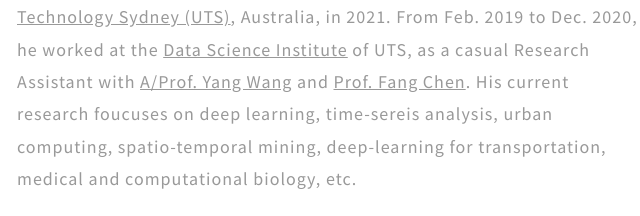
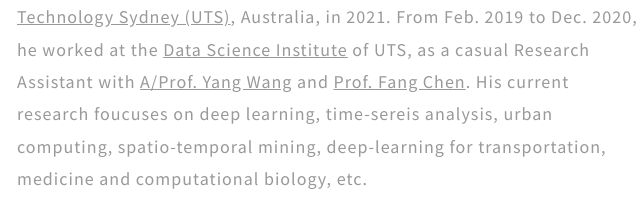
Before and after one commit to Xiaocai-Zhang/Xiaocai-Zhang.github.io, a plain HTML site: page index.html in a window 1280 px wide. Shown: the part 440-656 px from the top of the page, 562-1202 px from the left. Drawn offline with Linux system fonts and the light colour scheme.

Commit message:
Add files via upload

```diff
--- a/index.html
+++ b/index.html
@@ -54,7 +54,7 @@
             <div class="container">
                 <div class="mx-auto text-left">
                     <h2>ABOUT ME</h2>
-					<p class="banp mt-5">Dr. Xiaocai Zhang is currently a Research Scientist at the Institute of High Performance Computing, <a href="https://www.a-star.edu.sg/" target="_blank">Agency for Science, Tachnology and Research (A*STAR)<a>, Singapore. He receieved his B.E. and M.E. degrees in Traffic & Transport Enginerring both at the College of Navigation, <a href="https://english.dlmu.edu.cn/" target="_blank">Dalian Maritime University (DMU)<a>, China, in 2013 and 2016, respectively, and then his Ph.D. degree in Computer Science at the <a href="https://www.uts.edu.au/research-and-teaching/our-research/advanced-analytics-institute" target="_blank">Advanced Analytics Institute</a>, Faculty of Engineering and Information Technology, <a href="https://www.uts.edu.au/" target="_blank">University of Technology Sydney (UTS)<a>, Australia, in 2021. From Feb. 2019 to Dec. 2020, he worked at the <a href="https://www.uts.edu.au/data-science-institute" target="_blank">Data Science Institute<a> of UTS, as a casual Research Assistant with <a href="https://profiles.uts.edu.au/Yang.Wang" target="_blank">A/Prof. Yang Wang<a> and <a href="https://profiles.uts.edu.au/Fang.Chen" target="_blank">Prof. Fang Chen<a>. His current research foucuses on deep learning, time-sereis analysis, urban computing, spatio-temporal mining, deep-learning for transportation, medical and computational biology, etc.</p>
+					<p class="banp mt-5">Dr. Xiaocai Zhang is currently a Research Scientist at the Institute of High Performance Computing, <a href="https://www.a-star.edu.sg/" target="_blank">Agency for Science, Tachnology and Research (A*STAR)<a>, Singapore. He receieved his B.E. and M.E. degrees in Traffic & Transport Enginerring both at the College of Navigation, <a href="https://english.dlmu.edu.cn/" target="_blank">Dalian Maritime University (DMU)<a>, China, in 2013 and 2016, respectively, and then his Ph.D. degree in Computer Science at the <a href="https://www.uts.edu.au/research-and-teaching/our-research/advanced-analytics-institute" target="_blank">Advanced Analytics Institute</a>, Faculty of Engineering and Information Technology, <a href="https://www.uts.edu.au/" target="_blank">University of Technology Sydney (UTS)<a>, Australia, in 2021. From Feb. 2019 to Dec. 2020, he worked at the <a href="https://www.uts.edu.au/data-science-institute" target="_blank">Data Science Institute<a> of UTS, as a casual Research Assistant with <a href="https://profiles.uts.edu.au/Yang.Wang" target="_blank">A/Prof. Yang Wang<a> and <a href="https://profiles.uts.edu.au/Fang.Chen" target="_blank">Prof. Fang Chen<a>. His current research foucuses on deep learning, time-sereis analysis, urban computing, spatio-temporal mining, deep-learning for transportation, medicine and computational biology, etc.</p>
 					</br>
 					<div class='mainlink'>
 						<ul>
```
